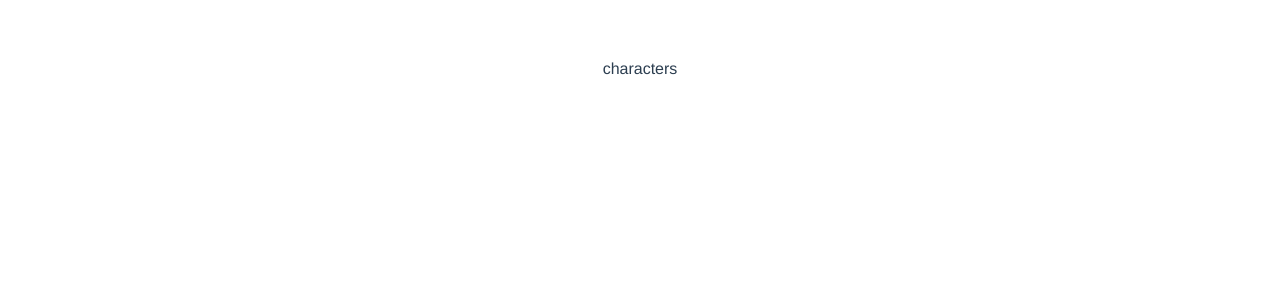
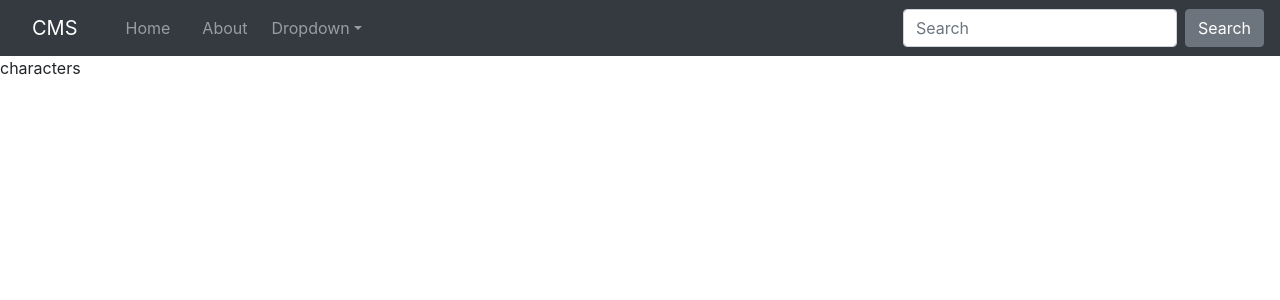
Before and after one commit to Torrie-Leung/vue-random, a Vue app in the folder vue-characters/: page / in a window 1280 px wide. Shown: the top 300 px of the page. Built offline with nearby package versions, Linux system fonts and the light colour scheme.

Commit message:
use bootstrap

```diff
--- a/vue-characters/public/index.html
+++ b/vue-characters/public/index.html
@@ -5,6 +5,11 @@
     <meta http-equiv="X-UA-Compatible" content="IE=edge">
     <meta name="viewport" content="width=device-width,initial-scale=1.0">
     <link rel="icon" href="<%= BASE_URL %>favicon.ico">
+    <!-- bootstrap cdn -->
+    <link rel="stylesheet" href="https://stackpath.bootstrapcdn.com/bootstrap/4.3.1/css/bootstrap.min.css" integrity="sha384-ggOyR0iXCbMQv3Xipma34MD+dH/1fQ784/j6cY/iJTQUOhcWr7x9JvoRxT2MZw1T" crossorigin="anonymous">
+    <script src="https://code.jquery.com/jquery-3.3.1.slim.min.js" integrity="sha384-q8i/X+965DzO0rT7abK41JStQIAqVgRVzpbzo5smXKp4YfRvH+8abtTE1Pi6jizo" crossorigin="anonymous"></script>
+    <script src="https://cdnjs.cloudflare.com/ajax/libs/popper.js/1.14.7/umd/popper.min.js" integrity="sha384-UO2eT0CpHqdSJQ6hJty5KVphtPhzWj9WO1clHTMGa3JDZwrnQq4sF86dIHNDz0W1" crossorigin="anonymous"></script>
+    <script src="https://stackpath.bootstrapcdn.com/bootstrap/4.3.1/js/bootstrap.min.js" integrity="sha384-JjSmVgyd0p3pXB1rRibZUAYoIIy6OrQ6VrjIEaFf/nJGzIxFDsf4x0xIM+B07jRM" crossorigin="anonymous"></script>
     <title>vue-characters</title>
   </head>
   <body>
--- a/vue-characters/src/App.vue
+++ b/vue-characters/src/App.vue
@@ -1,7 +1,38 @@
 <template>
   <div id="app">
+
+    <nav class="navbar navbar-expand-md navbar-dark bg-dark ">
+      <a class="navbar-brand" href="#">CMS</a>
+      <button class="navbar-toggler" type="button" data-toggle="collapse" data-target="#navbarsExampleDefault" aria-controls="navbarsExampleDefault" aria-expanded="false" aria-label="Toggle navigation">
+        <span class="navbar-toggler-icon"></span>
+      </button>
+
+    <div class="collapse navbar-collapse" id="navbarsExampleDefault">
+      <ul class="navbar-nav mr-auto">
+        <li class="nav-item ">
+          <router-link to="./">Home</router-link>
+        </li>
+        <li class="nav-item">
+          <router-link to="./about">About</router-link>
+        </li>
+
+        <li class="nav-item dropdown">
+          <a class="nav-link dropdown-toggle" href="#" id="dropdown01" data-toggle="dropdown" aria-haspopup="true" aria-expanded="false">Dropdown</a>
+          <div class="dropdown-menu" aria-labelledby="dropdown01">
+            <a class="dropdown-item" href="#">Action</a>
+            <a class="dropdown-item" href="#">Another action</a>
+            <a class="dropdown-item" href="#">Something else here</a>
+          </div>
+        </li>
+      </ul>
+      <form class="form-inline my-2 my-lg-0">
+        <input class="form-control mr-sm-2" type="text" placeholder="Search" aria-label="Search">
+        <button class="btn btn-secondary my-2 my-sm-0" type="submit">Search</button>
+      </form>
+    </div>
+  </nav>
     <router-view></router-view>
-  </div>
+</div>
 </template>
 
 <script>
@@ -17,11 +48,11 @@
 
 <style>
 #app {
-  font-family: 'Avenir', Helvetica, Arial, sans-serif;
-  -webkit-font-smoothing: antialiased;
-  -moz-osx-font-smoothing: grayscale;
-  text-align: center;
-  color: #2c3e50;
-  margin-top: 60px;
+
+}
+a,.router-link-active,.outer-link-exact-active{
+  display: block;
+  padding: .5rem 1rem;
+  color: rgba(255,255,255,.5);
 }
 </style>
```
